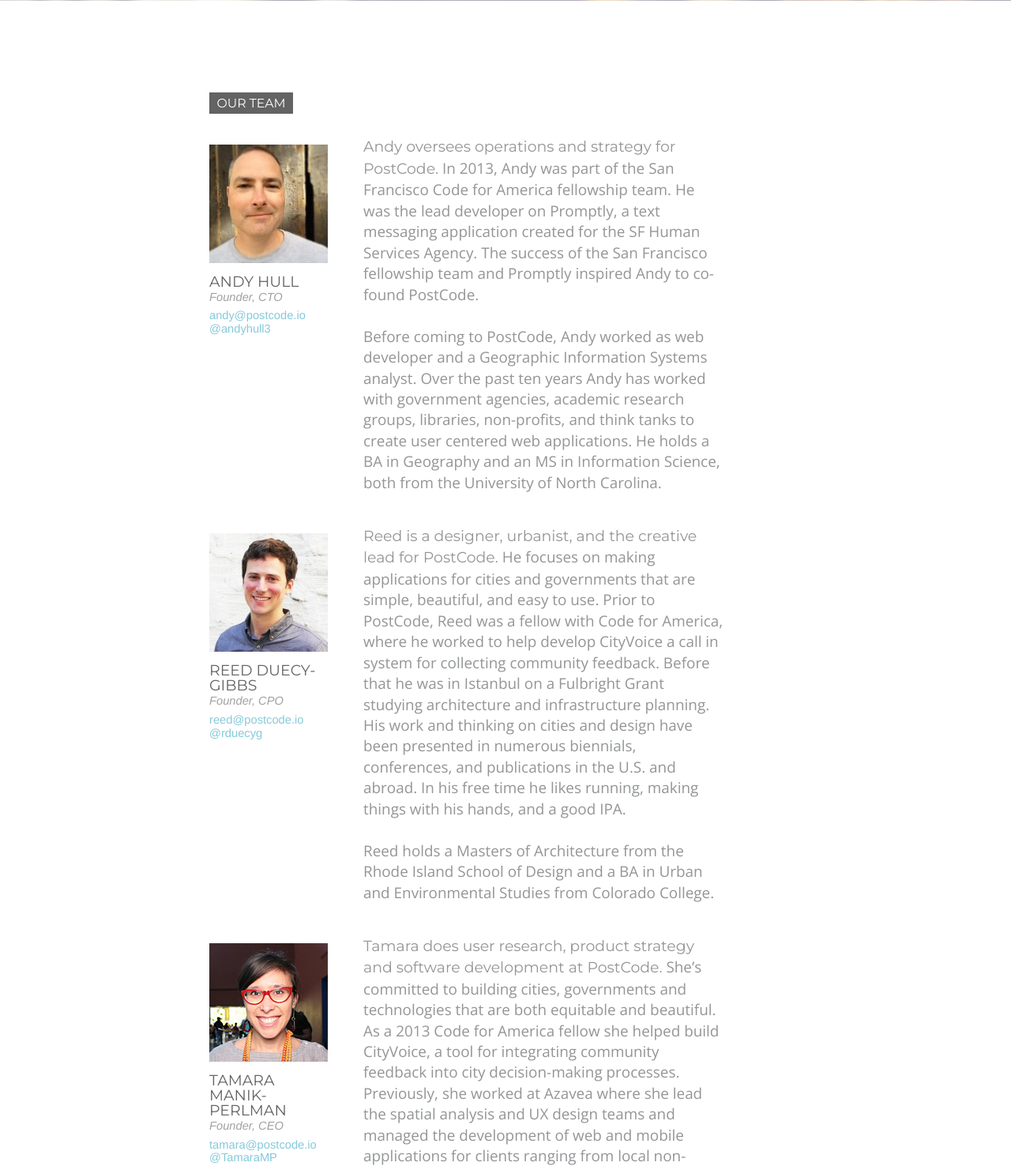
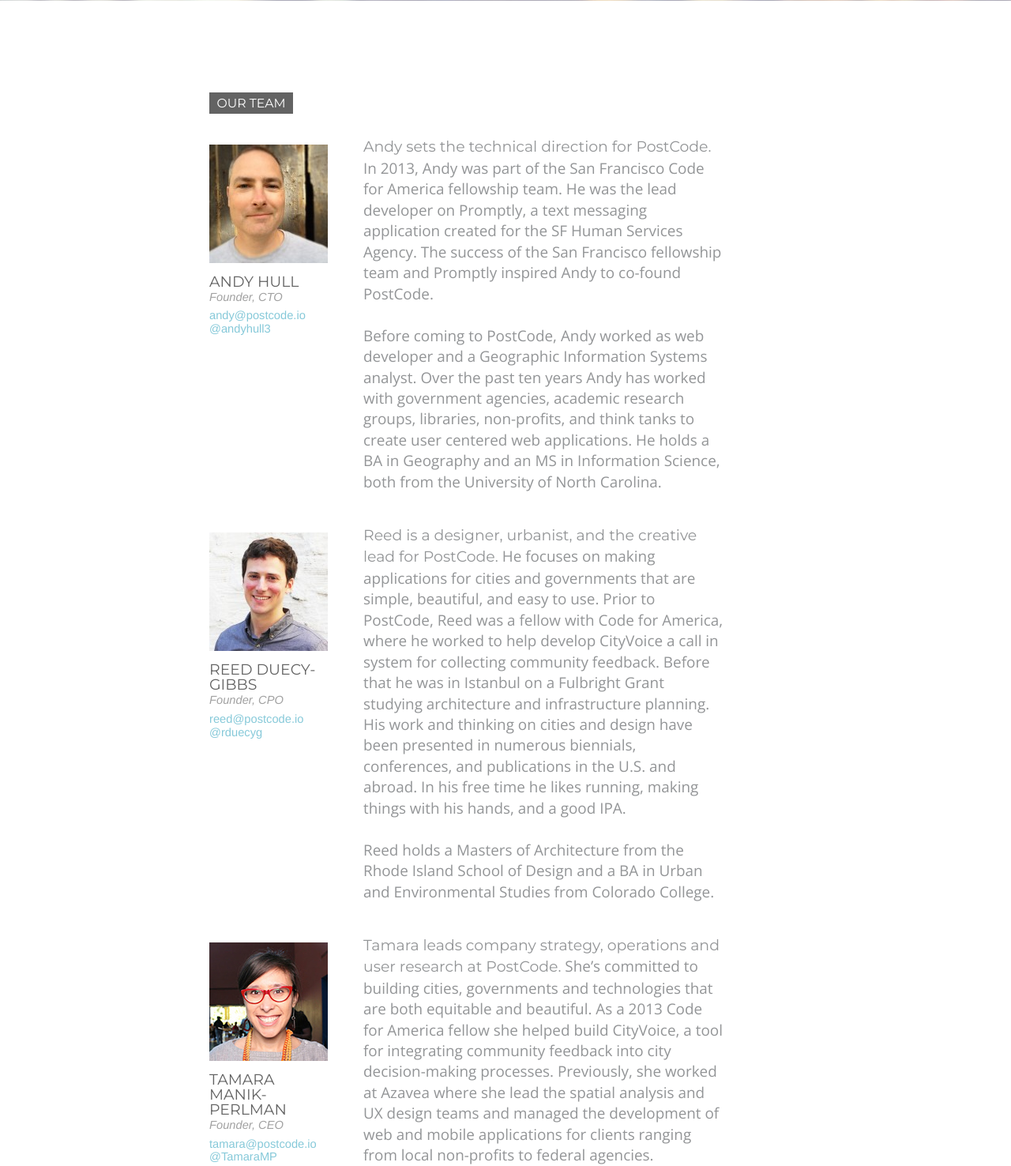
Before and after one commit to postcode/postcode-site, a Python web app: template postcode/templates/about.html in a window 1280 px wide. Shown: the part 1505-2981 px from the top of the page at 79% size. Run offline with Jinja, Linux system fonts and the light colour scheme; the template is opened without the code that fills it, so the values that code supplies are empty; some libraries are stand-ins or nearby versions.

Commit message:
Updated one-line descriptions of our roles.

```diff
--- a/postcode/templates/about.html
+++ b/postcode/templates/about.html
@@ -54,7 +54,7 @@
         <div class="contact shim"><a href="https://twitter.com/andyhull3" target="_blank">@andyhull3</a></div>
       </div>
       <div class="col-lg-5">
-      	<p><span class="emphasize_med">Andy oversees operations and strategy for PostCode.</span> In 2013, Andy was part of the San Francisco Code for America fellowship team. He was the lead developer on Promptly, a text messaging application created for the SF Human Services Agency. The success of the San Francisco fellowship team and Promptly inspired Andy to co-found PostCode.<br><br>Before coming to PostCode, Andy worked as web developer and a Geographic Information Systems analyst. Over the past ten years Andy has worked with government agencies, academic research groups, libraries, non-profits, and think tanks to create user centered web applications. He holds a BA in Geography and an MS in Information Science, both from the University of North Carolina. </p>
+      	<p><span class="emphasize_med">Andy sets the technical direction for PostCode.</span> In 2013, Andy was part of the San Francisco Code for America fellowship team. He was the lead developer on Promptly, a text messaging application created for the SF Human Services Agency. The success of the San Francisco fellowship team and Promptly inspired Andy to co-found PostCode.<br><br>Before coming to PostCode, Andy worked as web developer and a Geographic Information Systems analyst. Over the past ten years Andy has worked with government agencies, academic research groups, libraries, non-profits, and think tanks to create user centered web applications. He holds a BA in Geography and an MS in Information Science, both from the University of North Carolina. </p>
       </div>
     </div>
     <div class="row bio">
@@ -78,7 +78,7 @@
         <div class="contact shim"><a href="https://twitter.com/TamaraMP" target="_blank">@TamaraMP</a></div>
       </div>
       <div class="col-lg-5">
-      	<p><span class="emphasize_med">Tamara does user research, product strategy and software development at PostCode.</span> She’s committed to building cities, governments and technologies that are both equitable and beautiful. As a 2013 Code for America fellow she helped build CityVoice, a tool for integrating community feedback into city decision-making processes. Previously, she worked at Azavea where she lead the spatial analysis and UX design teams and managed the development of web and mobile applications for clients ranging from local non-profits to federal agencies.<br><br>She studied Anthropology at Swarthmore College and did graduate work in Geography at Temple University.  Outside the office she splits her time between backpacking in national parks and tinkering with sensors.</p>
+      	<p><span class="emphasize_med">Tamara leads company strategy, operations and user research at PostCode.</span> She’s committed to building cities, governments and technologies that are both equitable and beautiful. As a 2013 Code for America fellow she helped build CityVoice, a tool for integrating community feedback into city decision-making processes. Previously, she worked at Azavea where she lead the spatial analysis and UX design teams and managed the development of web and mobile applications for clients ranging from local non-profits to federal agencies.<br><br>She studied Anthropology at Swarthmore College and did graduate work in Geography at Temple University.  Outside the office she splits her time between backpacking in national parks and tinkering with sensors.</p>
       </div>
     </div>
 
```
